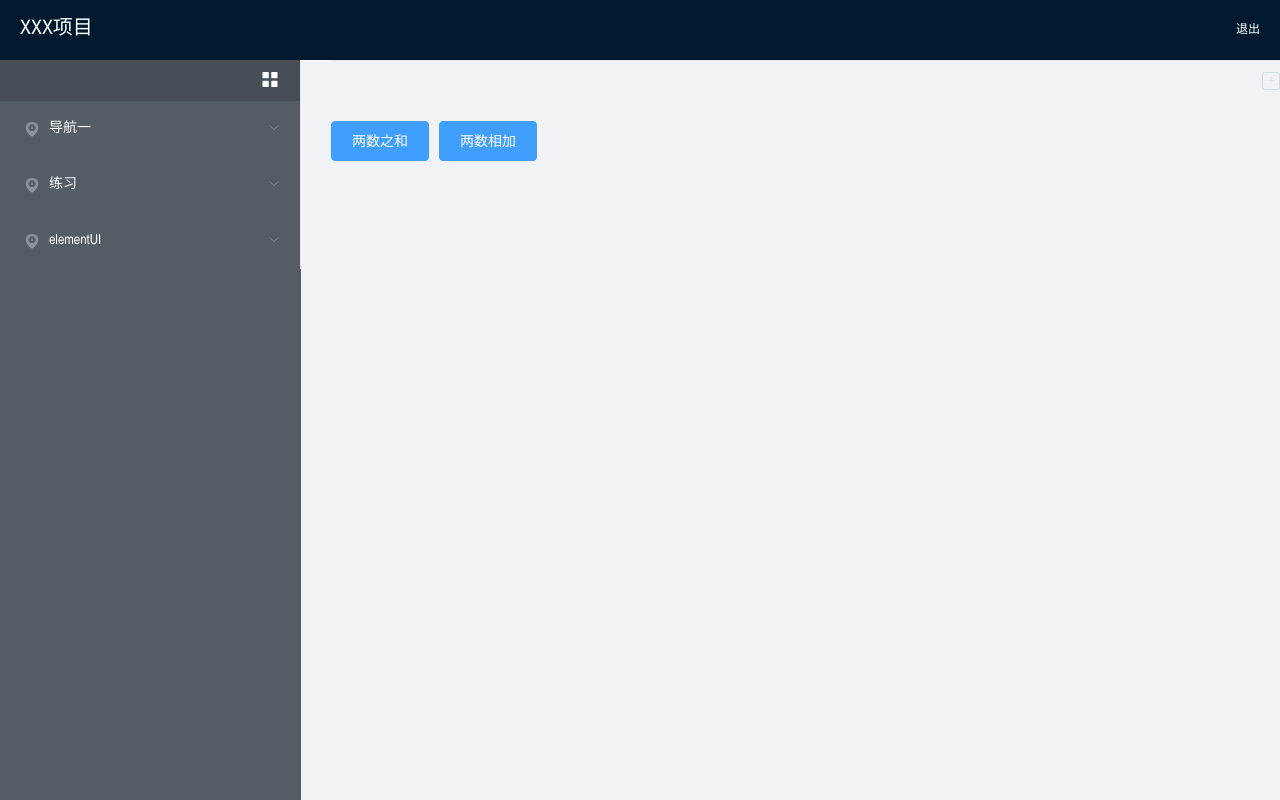
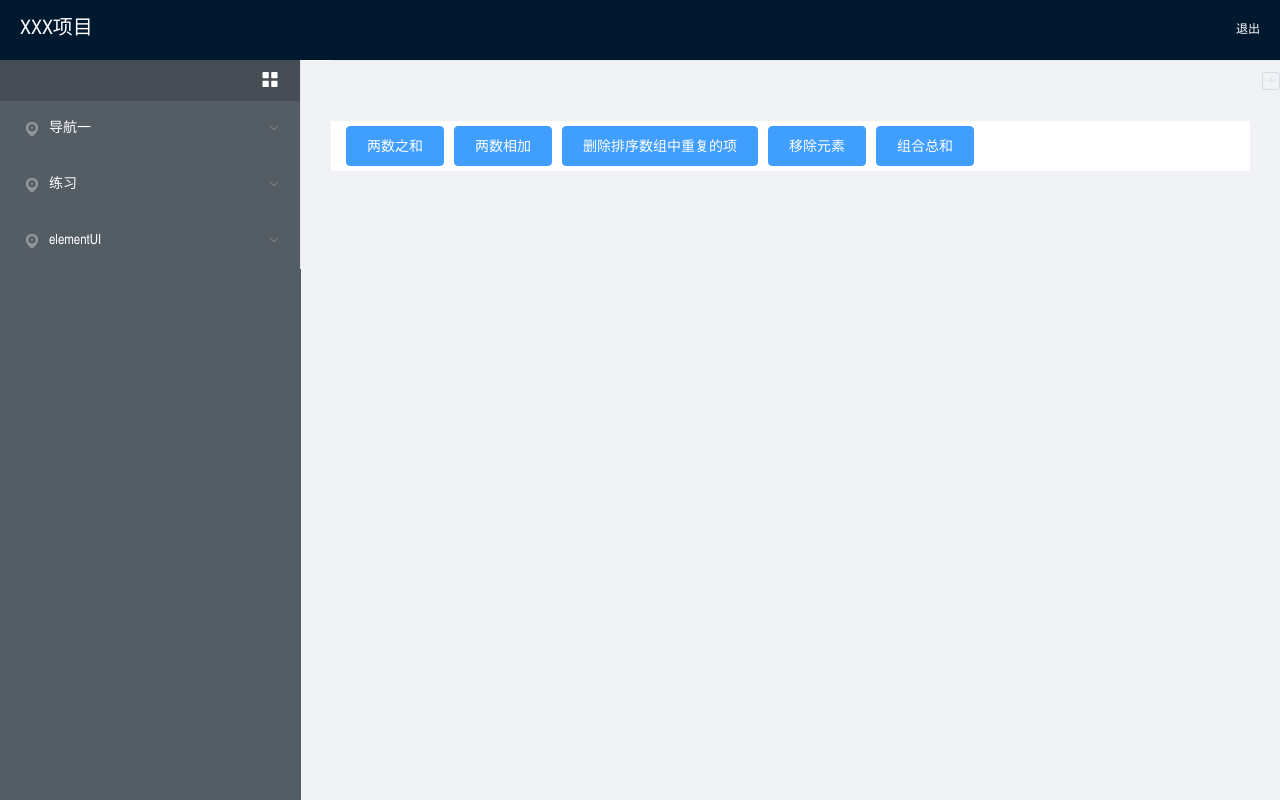
Before and after one commit to cancan0200/fenzhiguanli_1, a Vue app: page /cs/exercise/algorithm in a window 1280 px wide. Built offline with nearby package versions, Linux system fonts and the light colour scheme.

Commit message:
增加icon

```diff
--- a/index.html
+++ b/index.html
@@ -2,6 +2,8 @@
 <html>
   <head>
     <meta charset="utf-8">
+    <link rel="icon" href="./static/favicon.ico" type="image/x-icon" />
+    <link rel="shortcut icon" type="image/x-icon" href="./static/favicon.ico" rel="external nofollow" />
     <meta name="viewport" content="width=device-width,initial-scale=1.0">
     <title>study</title>
   </head>
--- a/src/pages/exercise/algorithm.vue
+++ b/src/pages/exercise/algorithm.vue
@@ -1,8 +1,15 @@
 <template>
   <div class="algorithm">
     <!--记录一下写过的算法题-->
-    <el-button type="primary" @click="getTwoSum()">两数之和</el-button>
-    <el-button type="primary" @click="addTwoNumbers()">两数相加</el-button>
+    <div class="study-box-wrap">
+      <el-button type="primary" @click="getTwoSum()">两数之和</el-button>
+      <el-button type="primary" @click="addTwoNumbers()">两数相加</el-button>
+      <el-button type="primary" @click="removeDuplicates()">删除排序数组中重复的项</el-button>
+      <el-button type="primary" @click="removeElement()">移除元素</el-button>
+      <el-button type="primary" @click="combinationSum()">组合总和</el-button>
+
+    </div>
+
   </div>
 </template>
 
@@ -60,7 +67,7 @@
 
         var addTwoNumbers = function (l1, l2) {
           let l1next = l1, l2next = l2
-          while(l1next && l2next){
+          while (l1next && l2next) {
 
           }
 
@@ -103,6 +110,71 @@
         L2.next = new ListNode(4)
 
         console.log(addTwoNumbers(L1, L2))
+      },
+
+      //  给定一个排序数组，你需要在原地删除重复出现的元素，使得每个元素只出现一次，返回移除后数组的新长度。
+      //
+      // 不要使用额外的数组空间，你必须在原地修改输入数组并在使用 O(1) 额外空间的条件下完成。
+
+      removeDuplicates () {
+        var removeDuplicates = function (nums) {
+          let i = 0
+          while (i < nums.length) {
+            if (nums[i] === nums[i + 1]) {
+              nums.splice(i + 1, 1)
+            } else {
+              i++
+            }
+          }
+          return nums.length
+        }
+
+        let testArr = [0, 0, 0, 1, 1, 1, 2, 2, 2, 3, 3, 4]
+        console.log(removeDuplicates(testArr))
+      },
+
+      /*
+            给定一个数组 nums 和一个值 val，你需要原地移除所有数值等于 val 的元素，返回移除后数组的新长度。
+      不要使用额外的数组空间，你必须在原地修改输入数组并在使用 O(1) 额外空间的条件下完成。
+      元素的顺序可以改变。你不需要考虑数组中超出新长度后面的元素。*/
+      removeElement () {
+        var removeElement = function (nums, val) {
+          for(let i = nums.length - 1; i >= 0; i--){
+            if(nums[i] === val){
+              nums.splice(i, 1)
+            }
+          }
+          return nums.length
+        }
+
+        let nums = [0, 1, 2, 2, 3, 0, 4, 2], val = 2
+        console.log(removeElement(nums, val))
+      },
+
+      // 给定一个无重复元素的数组 candidates 和一个目标数 target ，找出 candidates 中所有可以使数字和为 target 的组合。
+      // candidates 中的数字可以无限制重复被选取。
+      combinationSum() {
+        var combinationSum = function (candidates, target, mark = 0, addArr = []) {
+          if(target < 0){
+            return null
+          } else if(target === 0){
+            return addArr
+          } else {
+            for(let i = mark; i < candidates.length; i++) {
+              if(target < candidates[i]) {
+                break
+              }
+              addArr.push(candidates[i])
+              let result = combinationSum(candidates, target - candidates[i], i, addArr)
+              if(result) {
+                return result
+              }
+            }
+          }
+        }
+
+        let candidates = [2,3,6,7], target = 9
+        console.log(combinationSum(candidates, target), target)
       }
     }
   }
--- a/src/pages/exercise/es6.vue
+++ b/src/pages/exercise/es6.vue
@@ -6,8 +6,11 @@
       <el-button type="primary" @click="testArguLocation(2, undefined)">传入undefined</el-button>
       <el-button type="primary" @click="testSome()">some 方法</el-button>
     </div>
+    <div class="study-box-wrap mt-10">
+      <el-row class="mt-10">ss</el-row>
+    </div>
 
-    <el-row class="mt-10">ss</el-row>
+
   </div>
 </template>
 
```
Also changed, not shown: static/icon-title.png (added), 1 other file (tests, documents, lock files or other folders).
